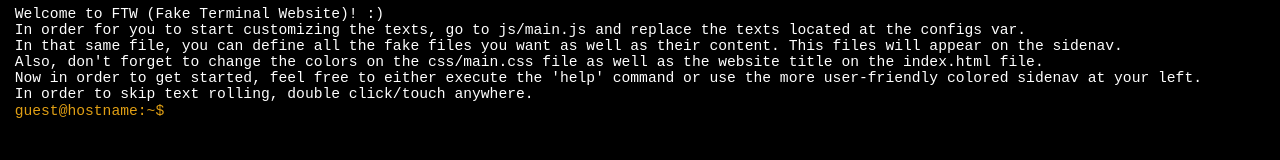
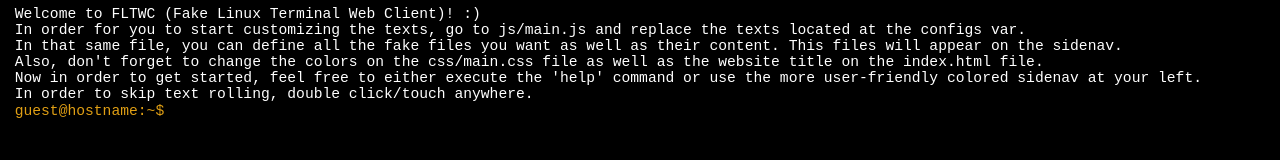
Before and after one commit to amirm64/Terminal, a plain HTML site: page WEB/main.html in a window 1280 px wide. Drawn offline with Linux system fonts and the light colour scheme.

```diff
--- a/WEB/js/main.js
+++ b/WEB/js/main.js
@@ -26,7 +26,7 @@
         rmdir_help: "Remove directory, this command will only work if the folders are empty.",
         touch_help: "Change file timestamps. If the file doesn't exist, it's created an empty one.",
         sudo_help: "Execute a command as the superuser.",
-        welcome: "Welcome to FTW (Fake Terminal Website)! :)\nIn order for you to start customizing the texts, go to js/main.js and replace the texts located at the configs var.\nIn that same file, you can define all the fake files you want as well as their content. This files will appear on the sidenav.\nAlso, don't forget to change the colors on the css/main.css file as well as the website title on the index.html file.\nNow in order to get started, feel free to either execute the 'help' command or use the more user-friendly colored sidenav at your left.\nIn order to skip text rolling, double click/touch anywhere.",
+        welcome: "Welcome to FLTWC (Fake Linux Terminal Web Client)! :)\nIn order for you to start customizing the texts, go to js/main.js and replace the texts located at the configs var.\nIn that same file, you can define all the fake files you want as well as their content. This files will appear on the sidenav.\nAlso, don't forget to change the colors on the css/main.css file as well as the website title on the index.html file.\nNow in order to get started, feel free to either execute the 'help' command or use the more user-friendly colored sidenav at your left.\nIn order to skip text rolling, double click/touch anywhere.",
         internet_explorer_warning: "NOTE: I see you're using internet explorer, this website won't work properly.",
         welcome_file_name: "welcome_message.txt",
         invalid_command_message: "<value>: command not found.",
```
Also changed, not shown: WEB/index.html (+1 -1 lines).
